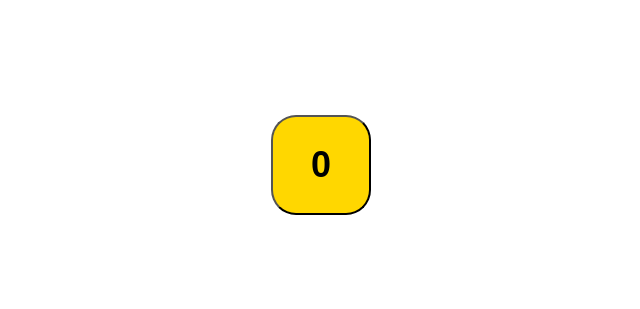
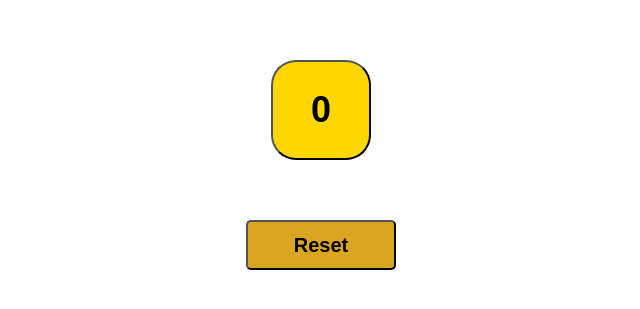
Before and after one commit to donnajharris/react-learning-app, a React (Create React App) app: page / in a window 1280 px wide. Shown: the part 115-424 px from the top of the page, without its empty margins (319-959 px from the left). Built offline with nearby package versions, Linux system fonts and the light colour scheme.

Commit message:
moving components out

```diff
--- a/src/App.css
+++ b/src/App.css
@@ -1,5 +1,6 @@
 .wrapper {
     display: flex;
+    flex-direction: column;
     justify-content: center;
     align-items: center;
     margin: 30px auto;
@@ -14,6 +15,15 @@ button {
     font-weight: bold;
     background-color: gold;
     color: black;
+    margin: 30px;
+}
+
+button.reset {
+    width: 150px;
+    height: 50px;
+    font-size: 20px;
+    border-radius: 5px;
+    background-color: goldenrod;
 }
 
 button:hover {
--- a/src/App.js
+++ b/src/App.js
@@ -1,16 +1,16 @@
-import "./App.css";
-import * as React from "react";
+import './App.css';
+import React from "react";
+import CounterButton from "./CounterButton";
+import ResetButton from './ResetButton';
 
-export default function Counter() {
-  const [count, setCount] = React.useState(0);
-
-  const handleClick = () => setCount(count + 3);
+const App = () => {
 
   return (
     <div class="wrapper">
-      <button onClick={handleClick}>
-        {count}
-      </button>
+      <CounterButton />
+      <ResetButton />
     </div>
-  )
-}
+  );
+};
+
+export default App;
--- /dev/null
+++ b/src/CounterButton.js
@@ -0,0 +1,19 @@
+import { useState } from "react";
+
+
+const CounterButton = () => {
+
+    const [count, setCount] = useState(0);
+
+    const handleClick = () => {
+      setCount(prevCount => prevCount + 1);
+    };
+
+  return (
+    <button onClick={handleClick}>
+      {count}
+    </button>
+  );
+};
+
+export default CounterButton;
--- /dev/null
+++ b/src/ResetButton.js
@@ -0,0 +1,7 @@
+const ResetButton  = ()  => {
+    return (
+        <button className="reset">Reset</button>
+    );
+};
+
+export default ResetButton;
```
Also changed, not shown: 18 other files (tests, documents, lock files or other folders).
